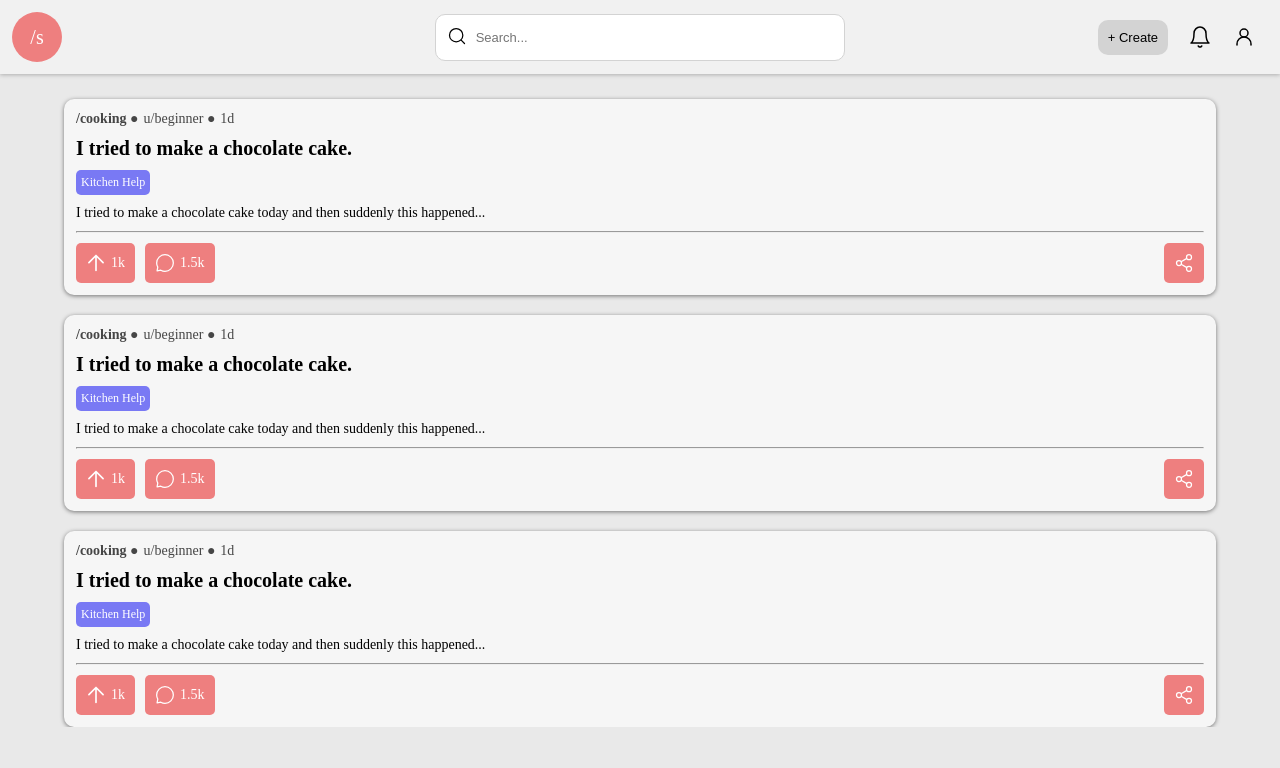
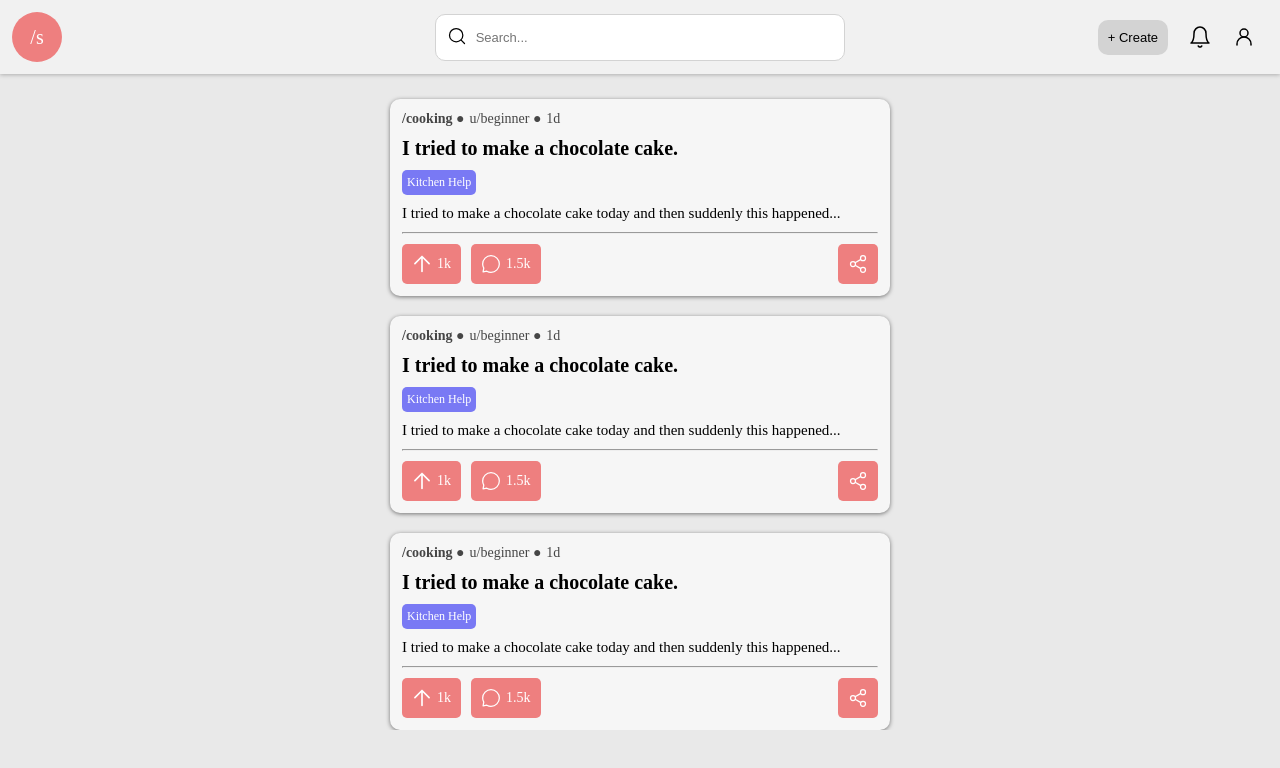
Before and after one commit to carlosr-lotus/section-client, a Next.js app: page / in a window 1280 px wide. Shown: the top 768 px of the page. Built offline with nearby package versions, Linux system fonts and the light colour scheme.

Commit message:
UPD responsive post component

```diff
--- a/src/components/core/post/Post.module.css
+++ b/src/components/core/post/Post.module.css
@@ -31,7 +31,7 @@
 }
 
 .content {
-    font-size: 1.4rem;
+    font-size: 1.5rem;
 }
 
 .bottom {
@@ -55,3 +55,9 @@
 .bottom > .share {
     place-self: end;
 }
+
+@media (min-width: 800px) {
+    .container {
+        width: 50rem;
+    }
+}
```
